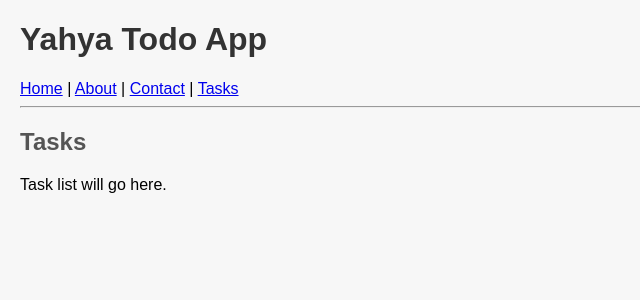
After one commit to ADAYahyaDalal/yahya-todo-app-from-scratch, a Flask app: page /tasks in a window 1280 px wide. The commit adds this page. Shown: the top 300 px of the page, without its empty margins (0-640 px from the left). Run offline with Flask 3, Linux system fonts and the light colour scheme.

Commit message:
step05: introduced base template inheritance

```diff
--- a/app/templates/about.html
+++ b/app/templates/about.html
@@ -1,6 +1,8 @@
 {% extends "base.html" %}
+
+{% block title %}About — Yahya Todo App{% endblock %}
 
 {% block content %}
 <h2>About</h2>
-<p>This is Yahya's Todo App project.</p>
+<p>This is a simple Flask Todo project for learning.</p>
 {% endblock %}
--- a/app/templates/base.html
+++ b/app/templates/base.html
@@ -1,10 +1,11 @@
 <!DOCTYPE html>
 <html>
 <head>
-    <title>Yahya Todo App</title>
+    <title>{% block title %}Yahya Todo App{% endblock %}</title>
     <link rel="stylesheet" href="/static/css/style.css">
 </head>
 <body>
+
     <h1>Yahya Todo App</h1>
 
     <nav>
@@ -17,5 +18,6 @@
     <hr>
 
     {% block content %}{% endblock %}
+
 </body>
 </html>
--- a/app/templates/contact.html
+++ b/app/templates/contact.html
@@ -1,6 +1,8 @@
 {% extends "base.html" %}
+
+{% block title %}Contact — Yahya Todo App{% endblock %}
 
 {% block content %}
 <h2>Contact</h2>
-<p>Contact Yahya at: example@example.com</p>
+<p>Email: example@example.com</p>
 {% endblock %}
--- a/app/templates/task.html
+++ /dev/null
@@ -1,6 +0,0 @@
-{% extends "base.html" %}
-
-{% block content %}
-<h2>Your Tasks</h2>
-<p>Task list will appear here later.</p>
-{% endblock %}
--- /dev/null
+++ b/app/templates/tasks.html
@@ -0,0 +1,8 @@
+{% extends "base.html" %}
+
+{% block title %}Tasks — Yahya Todo App{% endblock %}
+
+{% block content %}
+<h2>Tasks</h2>
+<p>Task list will go here.</p>
+{% endblock %}
```
